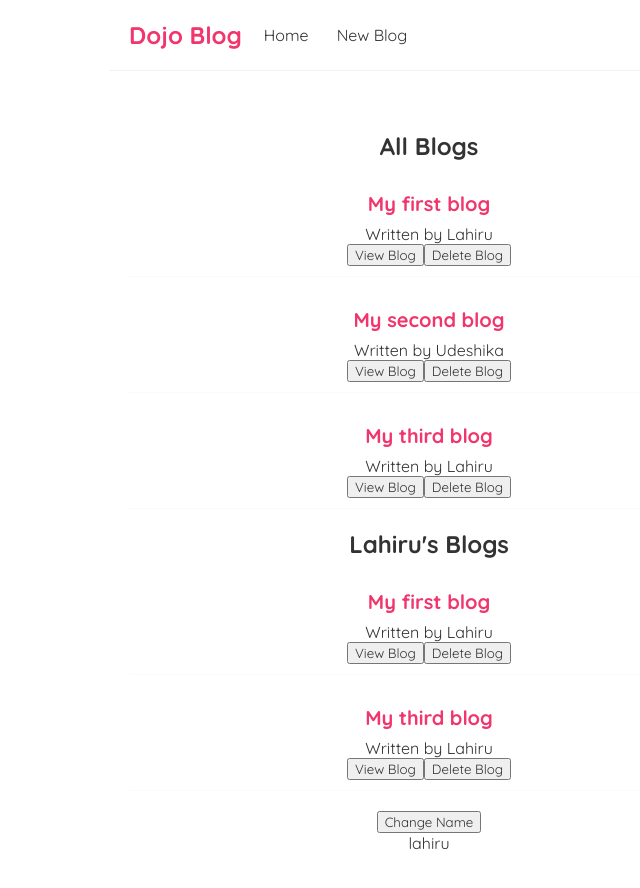
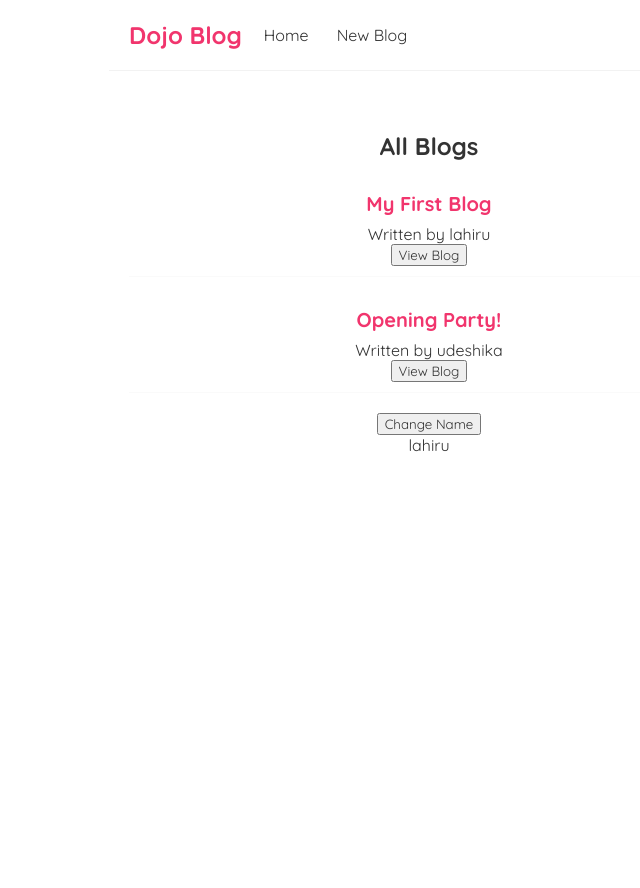
Before and after one commit to LahiruWanigasooriya/Utube_Tutorials, a React (Create React App) app in the folder NetNinjaReact/dojo-blog/: page / in a window 1280 px wide. Shown: the top 888 px of the page, without its empty margins (211-851 px from the left). After the commit the page ends 800 px from the top, so only its background shows below. Built offline with nearby package versions, Linux system fonts and the light colour scheme; data requests are answered from the project's data file.

Commit message:
update Fetching Data with useEffect

```diff
--- a/NetNinjaReact/dojo-blog/src/BlogList.js
+++ b/NetNinjaReact/dojo-blog/src/BlogList.js
@@ -1,6 +1,6 @@
 import React from 'react'
 
-const BlogList = ({blogs,title,handleDelete}) => {
+const BlogList = ({blogs,title}) => {
 
     return (
         <div className="blog-list">
@@ -10,7 +10,6 @@
                     <h2>{blog.title}</h2>
                     <p>Written by {blog.author}</p>
                     <button>View Blog</button>
-                    <button onClick={()=>handleDelete(blog.id)}>Delete Blog</button>
                 </div>
             ))}
 
--- a/NetNinjaReact/dojo-blog/src/Home.js
+++ b/NetNinjaReact/dojo-blog/src/Home.js
@@ -4,28 +4,27 @@
 
 export const Home = () => {
 
-  const [blogs, setBlogs] = useState([
-    { title: "My first blog", body: "This is my first blog", author: "Lahiru", id: 1 },
-    { title: "My second blog", body: "This is my second blog", author: "Udeshika", id: 2 },
-    { title: "My third blog", body: "This is my third blog", author: "Lahiru", id: 3 }
-  ]);
+  const [blogs, setBlogs] = useState(null);
 
   const [name, setName] = useState('lahiru');
 
-  const handleDelete = (id) => {
-    const newBlogs = blogs.filter(blog => blog.id !== id);
-    setBlogs(newBlogs);
-  }
+
 
   useEffect(() => {
-    console.log("useEffect ran on");
-    console.log(name);
+    fetch('http://localhost:8000/blogs')
+    .then(res=>{
+      return res.json();
+    })
+    .then(data=>{
+      setBlogs(data);
+    }
+    )
   }, [name]);
 
   return (
     <div className="home">
-      <BlogList blogs={blogs} title="All Blogs" handleDelete={handleDelete} />
-      <BlogList blogs={blogs.filter((blog) => blog.author === "Lahiru")} title="Lahiru's Blogs" handleDelete={handleDelete} />
+      {blogs && <BlogList blogs={blogs} title="All Blogs"  />}
+      {/* <BlogList blogs={blogs.filter((blog) => blog.author === "Lahiru")} title="Lahiru's Blogs" handleDelete={handleDelete} /> */}
       <button onClick={() => setName('udeshika')}>Change Name</button>
       <p>{name}</p>
     </div>
```
